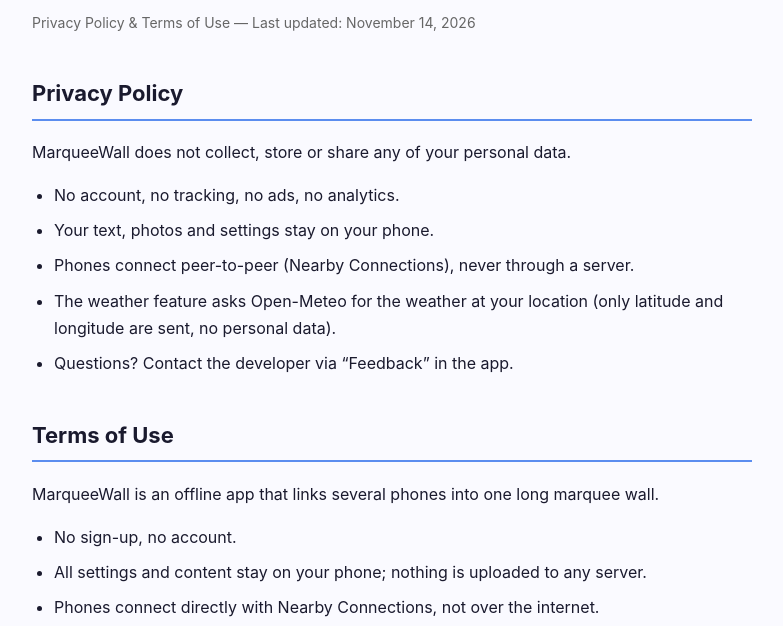
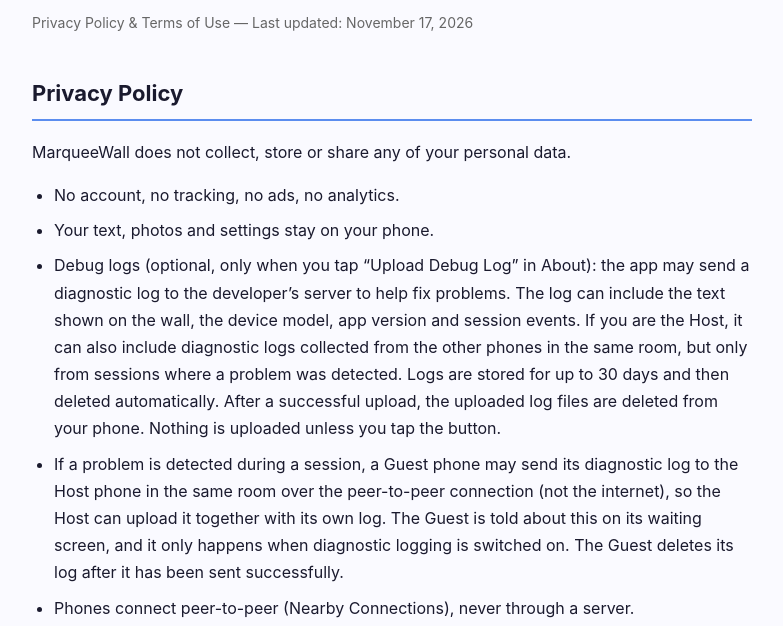
Before and after one commit to RayLab2027/marquee-wall-privacy, a plain HTML site: page index.html in a window 1280 px wide. Shown: the part 109-735 px from the top of the page, without its empty margins (248-1031 px from the left). Drawn offline with Linux system fonts and the light colour scheme.

Commit message:
Update privacy policy: debug-log upload (Nov 17, 2026)

```diff
--- a/index.html
+++ b/index.html
@@ -18,13 +18,15 @@
 <body>
 
 <h1>MarqueeWall</h1>
-<p class="updated">Privacy Policy &amp; Terms of Use — Last updated: November 14, 2026</p>
+<p class="updated">Privacy Policy &amp; Terms of Use — Last updated: November 17, 2026</p>
 
 <h2>Privacy Policy</h2>
 <p>MarqueeWall does not collect, store or share any of your personal data.</p>
 <ul>
   <li>No account, no tracking, no ads, no analytics.</li>
   <li>Your text, photos and settings stay on your phone.</li>
+  <li>Debug logs (optional, only when you tap &ldquo;Upload Debug Log&rdquo; in About): the app may send a diagnostic log to the developer&rsquo;s server to help fix problems. The log can include the text shown on the wall, the device model, app version and session events. If you are the Host, it can also include diagnostic logs collected from the other phones in the same room, but only from sessions where a problem was detected. Logs are stored for up to 30 days and then deleted automatically. After a successful upload, the uploaded log files are deleted from your phone. Nothing is uploaded unless you tap the button.</li>
+  <li>If a problem is detected during a session, a Guest phone may send its diagnostic log to the Host phone in the same room over the peer-to-peer connection (not the internet), so the Host can upload it together with its own log. The Guest is told about this on its waiting screen, and it only happens when diagnostic logging is switched on. The Guest deletes its log after it has been sent successfully.</li>
   <li>Phones connect peer-to-peer (Nearby Connections), never through a server.</li>
   <li>The weather feature asks Open-Meteo for the weather at your location (only latitude and longitude are sent, no personal data).</li>
   <li>Questions? Contact the developer via &ldquo;Feedback&rdquo; in the app.</li>
@@ -34,7 +36,7 @@
 <p>MarqueeWall is an offline app that links several phones into one long marquee wall.</p>
 <ul>
   <li>No sign-up, no account.</li>
-  <li>All settings and content stay on your phone; nothing is uploaded to any server.</li>
+  <li>All settings and content stay on your phone, except the diagnostic log described above, which is uploaded only when you tap &ldquo;Upload Debug Log&rdquo;.</li>
   <li>Phones connect directly with Nearby Connections, not over the internet.</li>
   <li>Do not use this app to display unlawful, infringing or harassing content.</li>
   <li>The app is provided as-is.</li>
```
